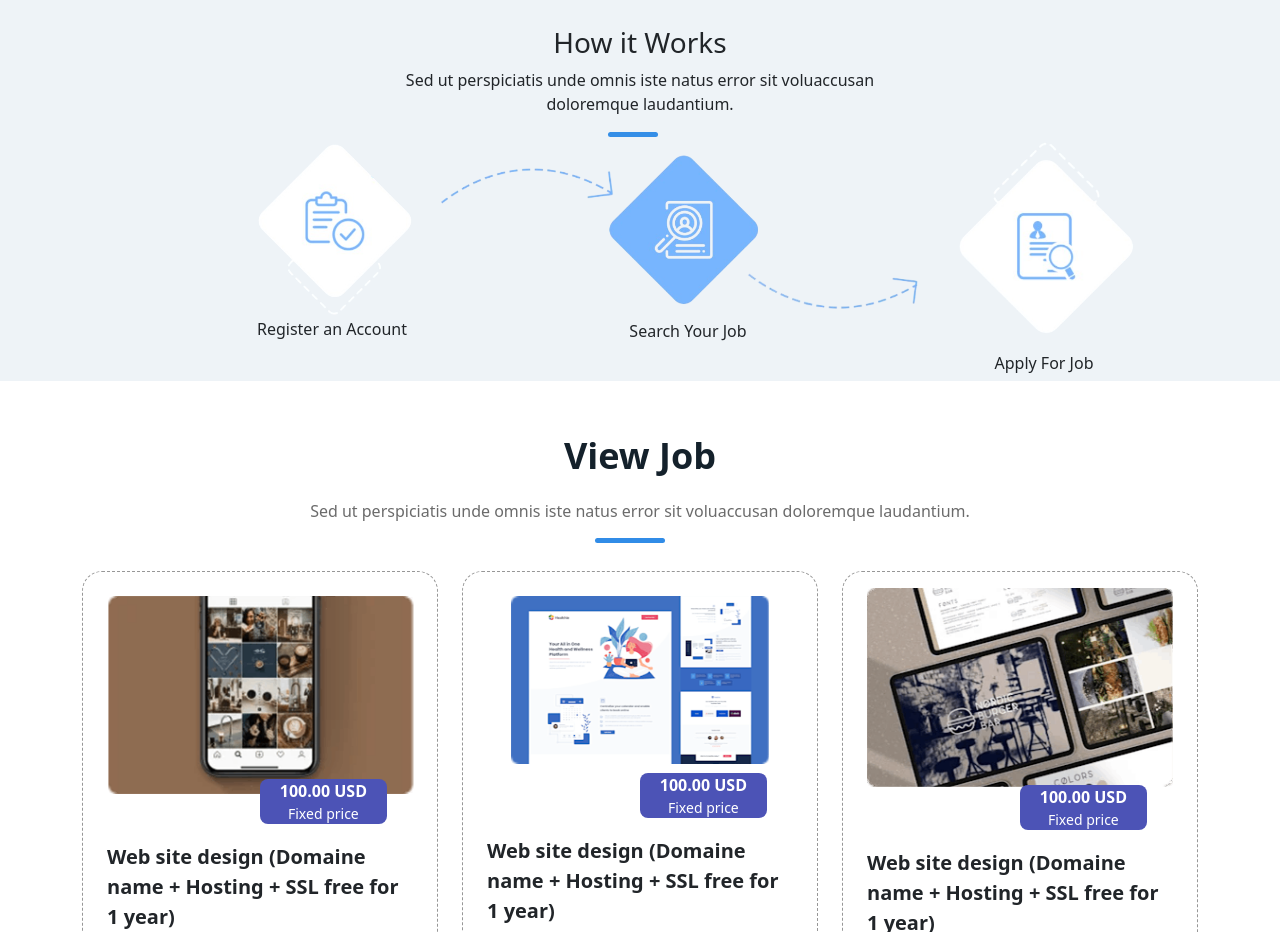
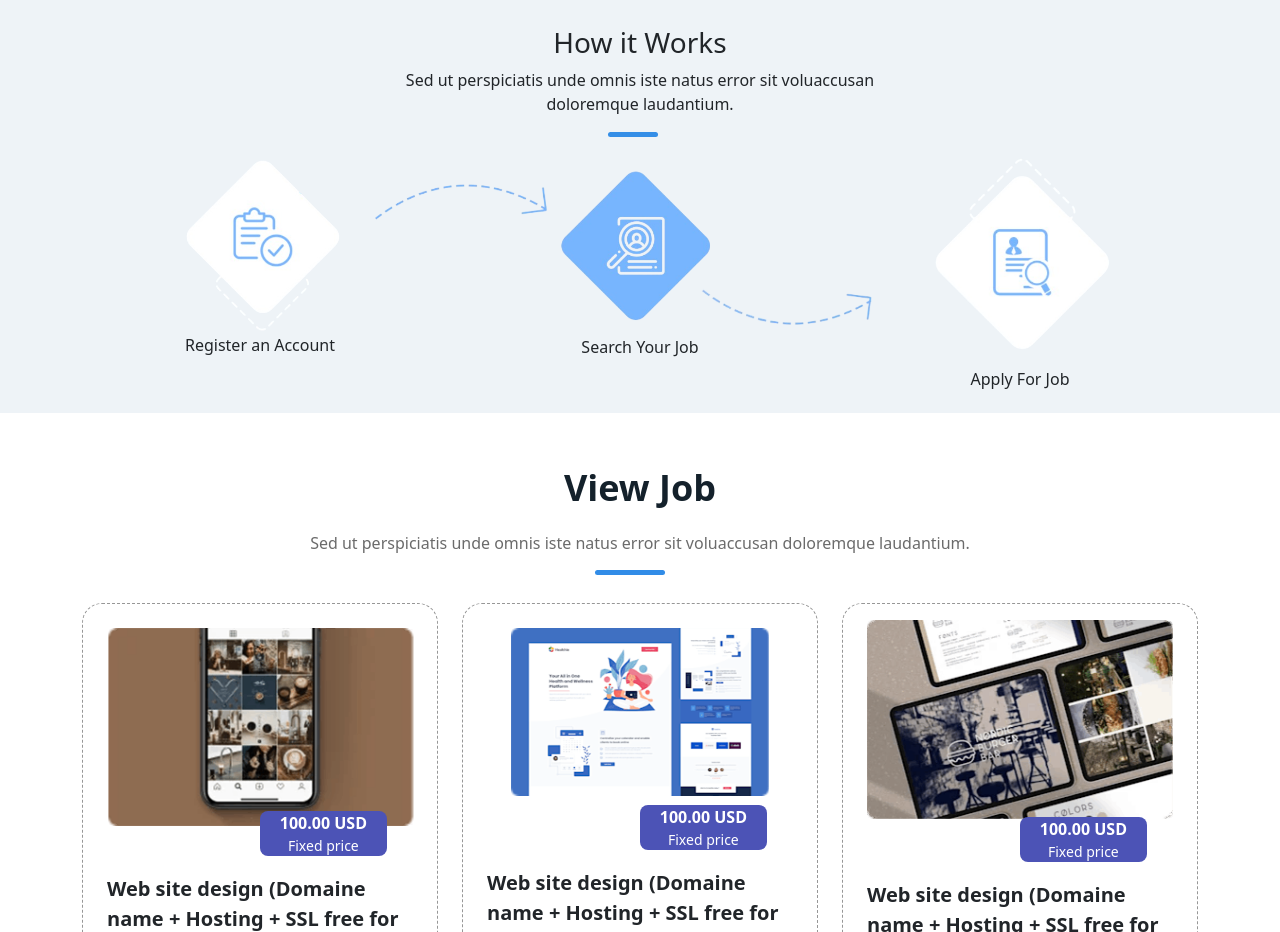
Before and after one commit to malik250danish/landing_page, a plain HTML site: page index.html in a window 1280 px wide. Shown: the part 2580-3512 px from the top of the page. Drawn offline with nearby package versions, Linux system fonts and the light colour scheme.

Commit message:
new changes

```diff
--- a/index.html
+++ b/index.html
@@ -272,7 +272,7 @@
             </p>
             <div class="headAfter"></div>
           </div>
-          <div class="container px-5 mx-5">
+          <div class="container py-3">
             <div class="row position-relative">
               <div class="col-md-4">
                 <div class="cardOne d-flex flex-column align-items-center">
```
